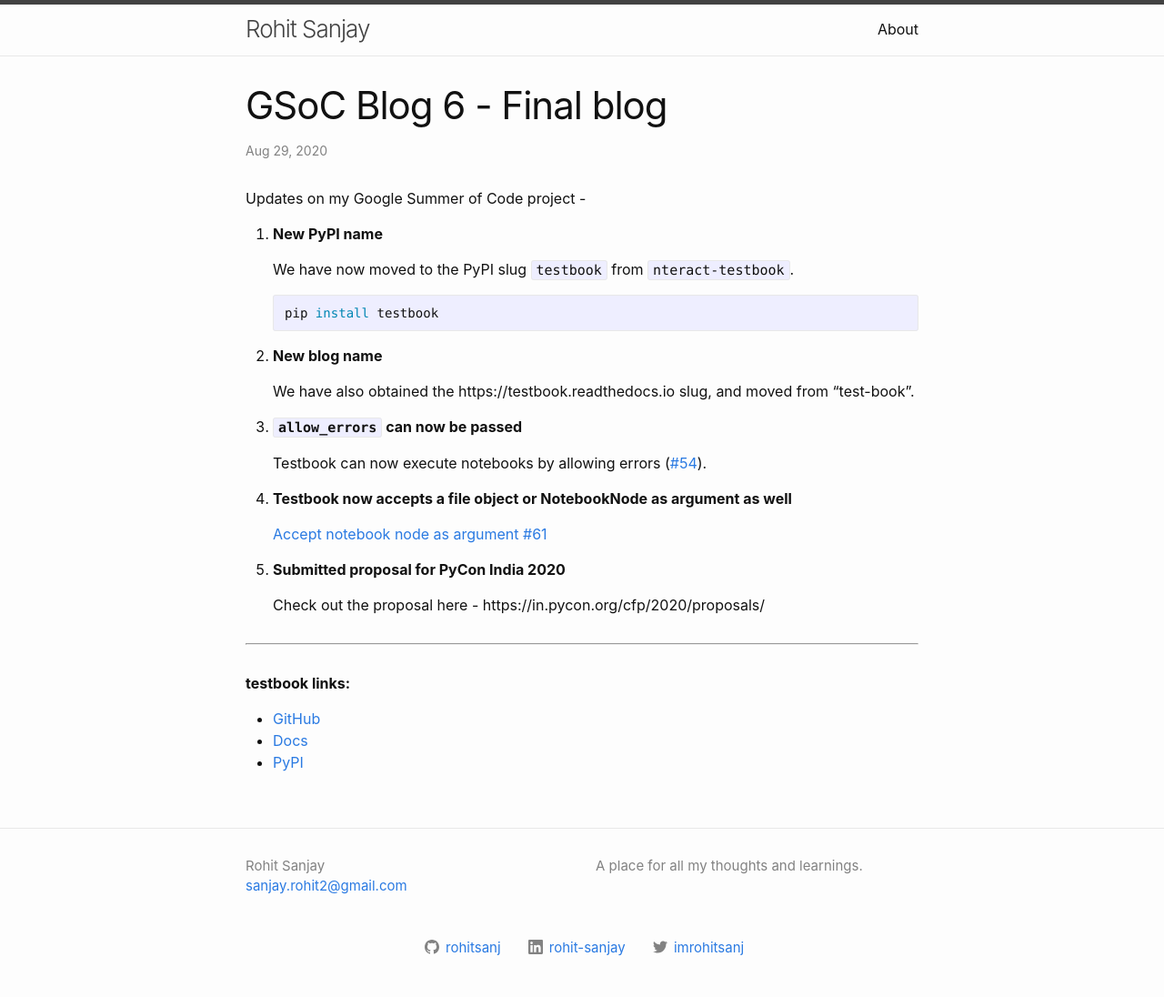
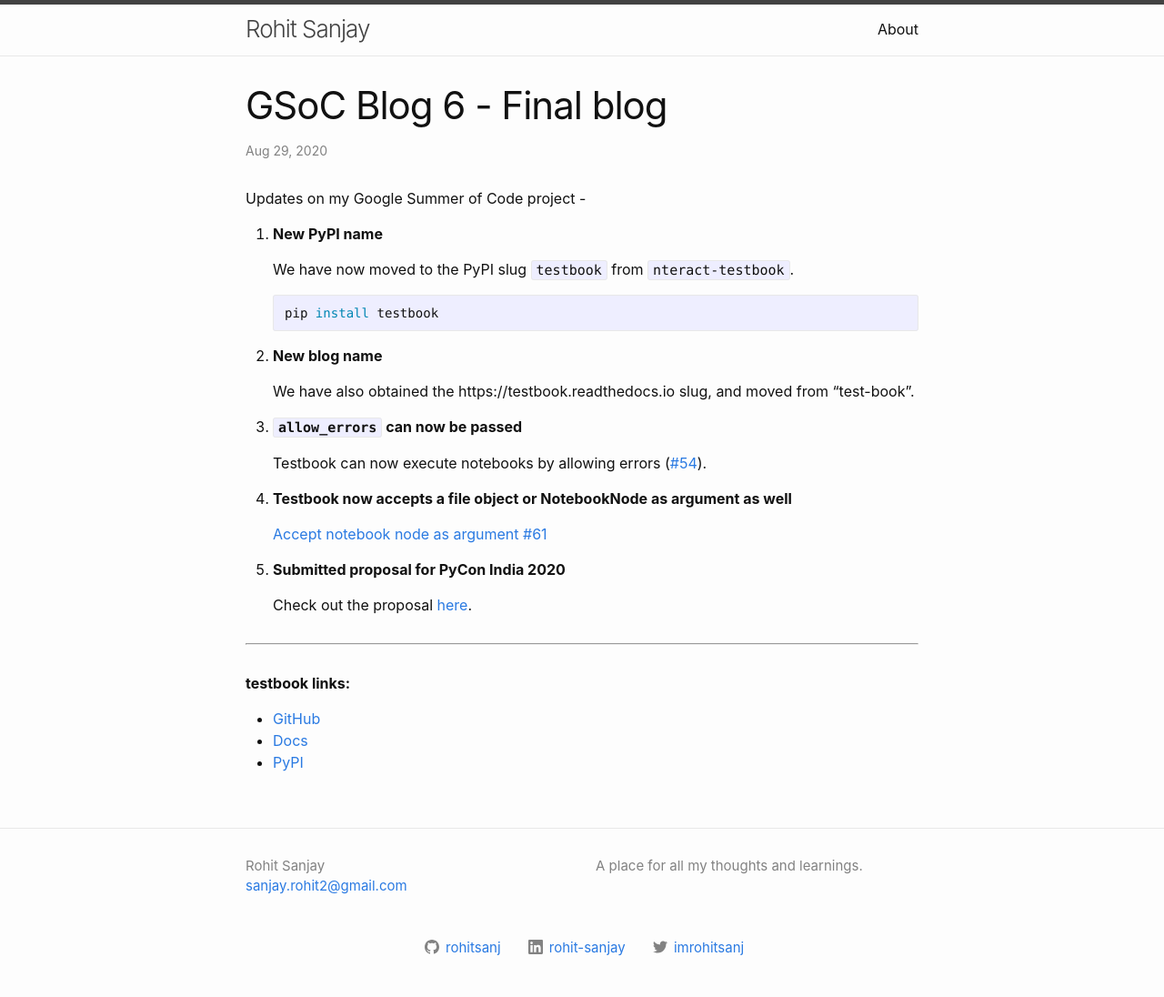
Before and after one commit to rohitsanj/rohitsanj.github.io, a Jekyll site: the page built from _gsoc/6.md, in a window 1280 px wide. Shown: the whole page at 91% size. Built offline with Jekyll 4.4.1, drawn with Linux system fonts in a browser that asks for light colours; comment, search, counter and statistics services are not loaded; some of the changed lines change nothing that is shown.

Commit message:
refactor

```diff
--- a/_gsoc/6.md
+++ b/_gsoc/6.md
@@ -28,7 +28,7 @@
 
 5. **Submitted proposal for PyCon India 2020**
 
-   Check out the proposal here - https://in.pycon.org/cfp/2020/proposals/
+   Check out the proposal [here](https://in.pycon.org/cfp/2020/proposals/unit-testing-jupyter-notebooks-testbook~epYwV/).
 
 ---
 **testbook links:**
```
